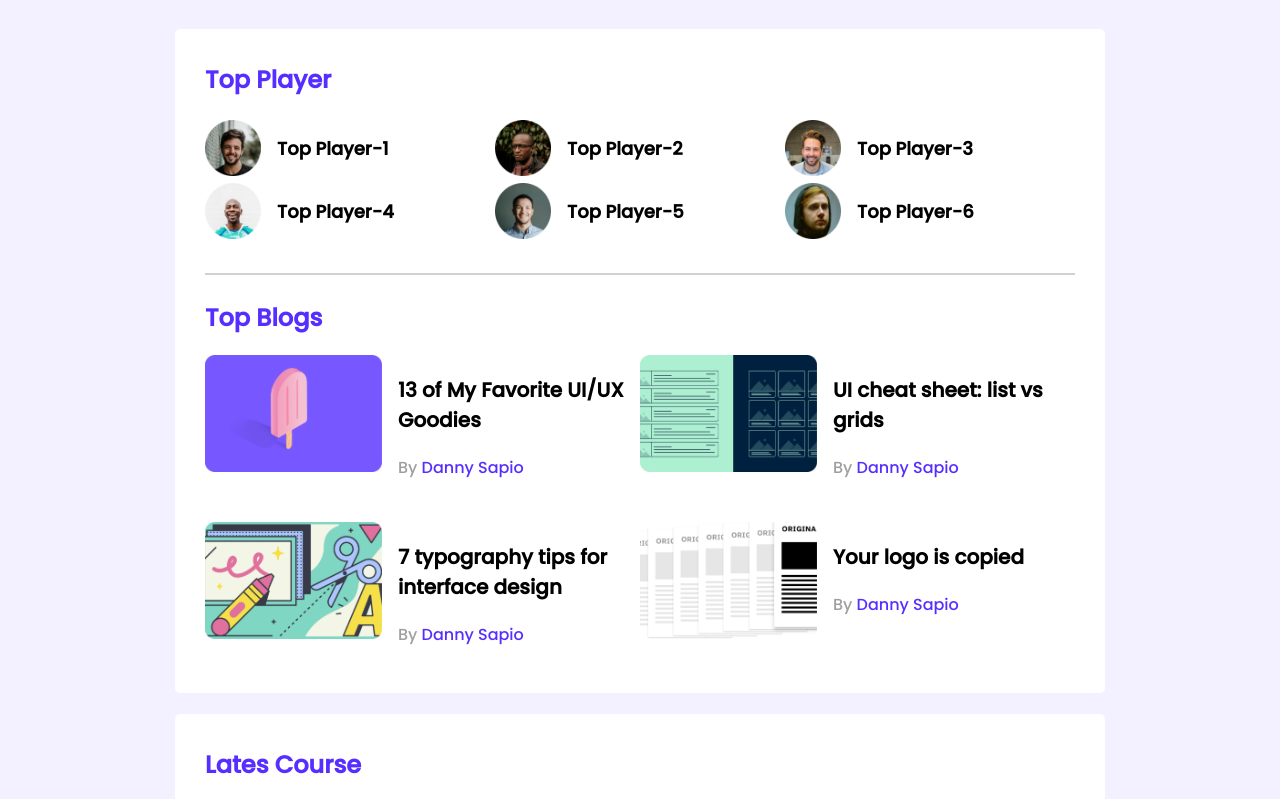
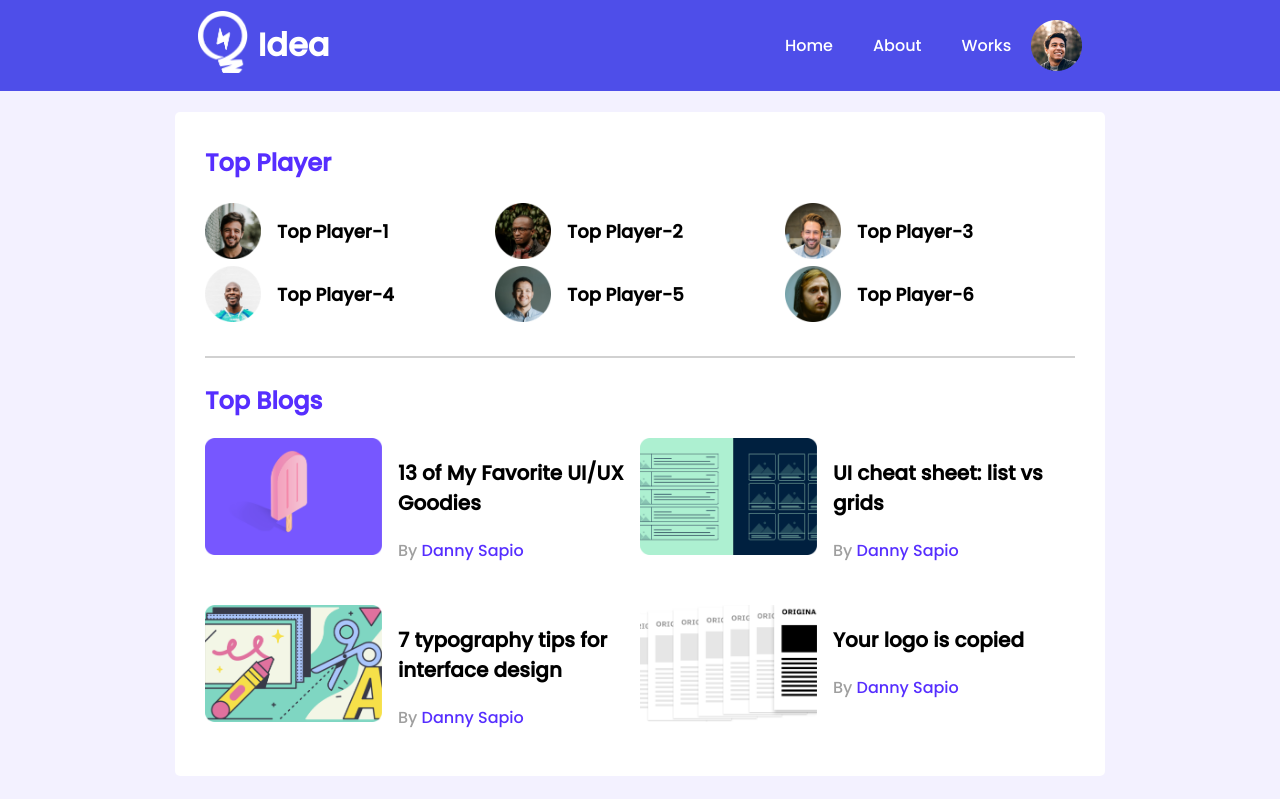
Before and after one commit to Shipon-Roy/leader-board-css3, a plain HTML site: page index.html in a window 1280 px wide. Shown: the top 799 px of the page. Drawn offline with Linux system fonts and the light colour scheme.

Commit message:
header added

```diff
--- a/index.html
+++ b/index.html
@@ -7,13 +7,29 @@
     <title>Leader Board css3 Website</title>
     <!-- font awesome -->
     <script src="https://kit.fontawesome.com/01f8c465ec.js" crossorigin="anonymous"></script>
+    <!-- favicon -->
+    <link  rel="shortcut icon" href="images/icons/logo.png" type="image/x-icon">
     <!-- stylesheet -->
     <link rel="stylesheet" href="styles/style.css">
 </head>
 <body>
     <!-- header section start -->
-    <header>
+    <header class="header-container">
+        <div class="header-icon">
+            <div class="logo"><img src="images/icons/logo.png" alt=""></div>
+            <div class="icon-text"><h1>Idea</h1></div>
+        </div>
+        <div class="header-menu">
+            <div class="menu">
+                <ul>
+                    <li><a href="">Home</a></li>
+                    <li><a href="">About</a></li>
+                    <li><a href="">Works</a></li>
+                    <img src="images/icons/profile.png" alt="">
+                </ul>
 
+            </div>
+        </div>
     </header>
     <!-- header section end -->
     <!-- top plyaer amd top blogs -->
--- a/styles/style.css
+++ b/styles/style.css
@@ -4,6 +4,7 @@
 body{
     font-family: 'Poppins', sans-serif;
     background-color: #F3F1FF;
+    margin: 0;
 }
 main{
     display: flex;
@@ -15,12 +16,46 @@ main{
     width: 870px;
     padding: 30px;
     border-radius: 5px;
+    margin-bottom: 21px;
     margin-top: 21px;
 }
 hr{
     border: 1px solid #D1D1D1;
     margin-bottom: 25px;
 }
+
+/* header menu */
+.header-container{
+    background-color: rgb(78, 78, 233);
+    display: flex;
+    justify-content: space-around;
+    align-items: center;
+}
+.header-icon{
+    display: flex;
+    align-items: center;
+}
+.logo img{
+    width: 50px;
+
+}
+.icon-text{
+    color: white;
+    margin-left: 10px;
+}
+.menu ul {
+    display: flex;
+    align-items: center;
+}
+.menu ul li{
+    list-style: none;
+}
+.menu ul li a{
+    text-decoration: none;
+    color: white;
+    padding: 20px;
+}
+/* header menu */
 
 /* top players and blogs */
 .top-players{
```
